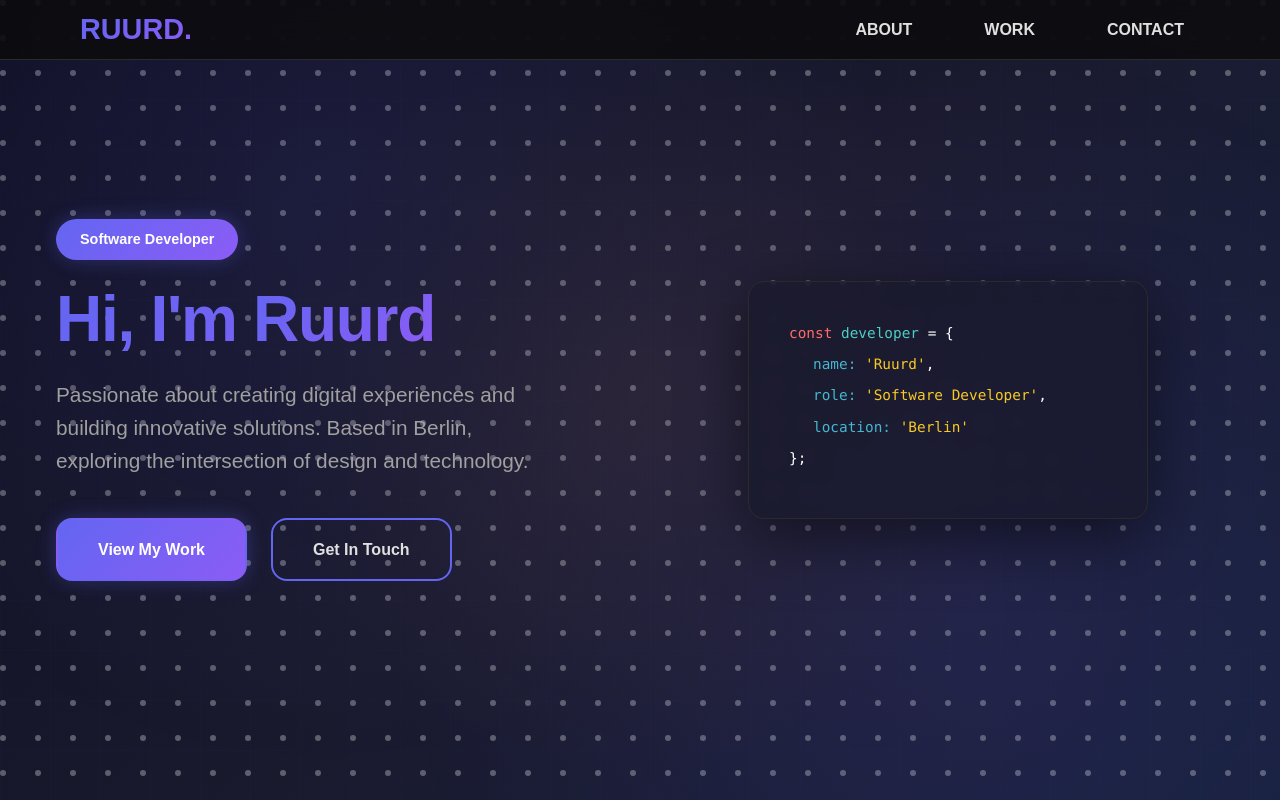
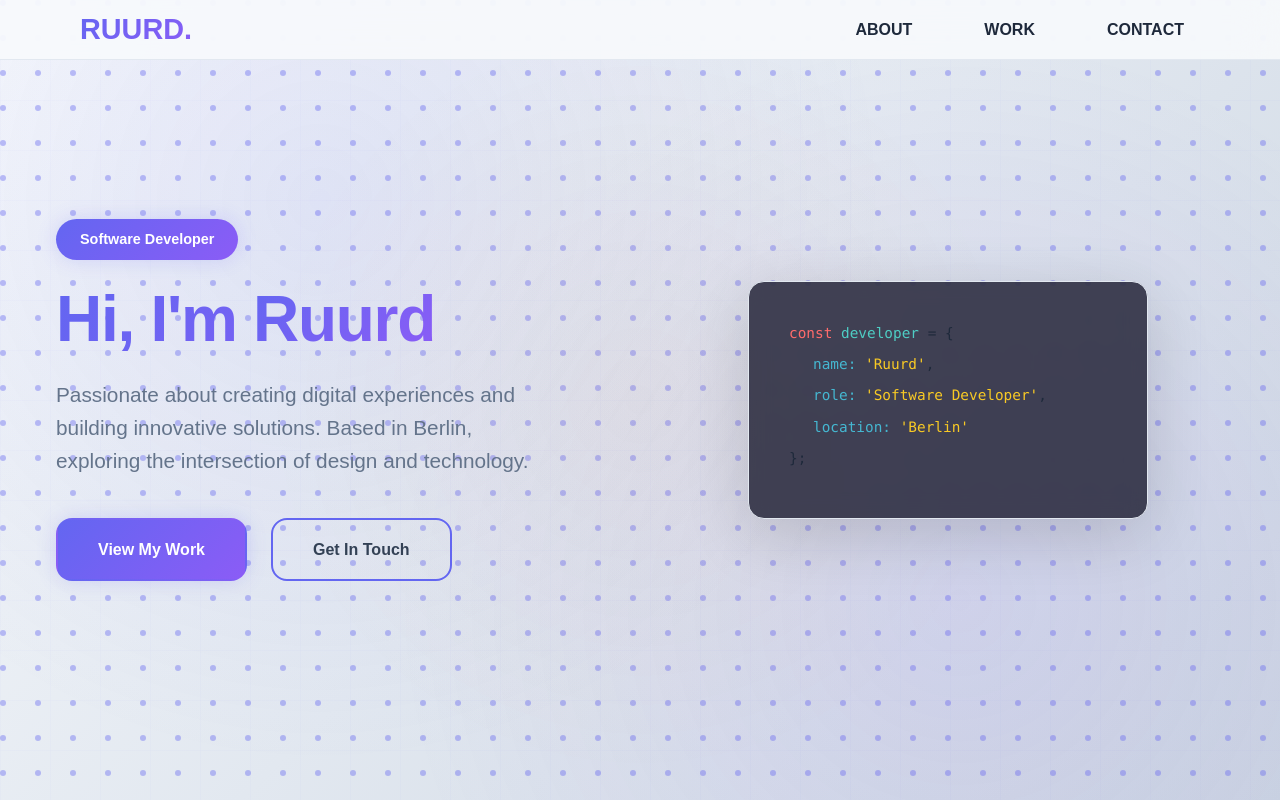
Before and after one commit to Ruurdoos/Ruurdoos.github.io, a plain HTML site: page index.html in a window 1280 px wide. Shown: the top 800 px of the page. Drawn offline with Linux system fonts and the light colour scheme; a small style sheet from the web is missing.

Commit message:
feat: switch to light theme design and fix GitHub logo
- Change from dark theme to modern light theme with slate color palette
- Update background colors: light gray-blue (#f8fafc) instead of black
- Update text colors for better contrast on light background
- Adjust shadows and borders for light theme
- Fix GitHub logo back to dark color for better visibility
- Update interactive dots to purple color for light background
- Adjust header and mobile navigation for light theme
- Update opacity values for dots animation
- Maintain all responsive design and interactive features

```diff
--- a/root/CSS/style.css
+++ b/root/CSS/style.css
@@ -1,27 +1,27 @@
 :root {
     --font-primary: 'Geist Sans', sans-serif;
 
-    --color-background: #0a0a0a;
-    --color-surface: #111111;
-    --color-card-bg: #1a1a1a;
-    --color-text: #e0e0e0;
-    --color-text-secondary: #a0a0a0;
-    --color-heading: #ffffff;
+    --color-background: #f8fafc;
+    --color-surface: #ffffff;
+    --color-card-bg: #ffffff;
+    --color-text: #334155;
+    --color-text-secondary: #64748b;
+    --color-heading: #1e293b;
     --color-primary: #6366f1;
     --color-primary-light: #818cf8;
     --color-accent: #f59e0b;
-    --color-border: #2a2a2a;
-    --color-border-light: #3a3a3a;
+    --color-border: #e2e8f0;
+    --color-border-light: #f1f5f9;
 
     --gradient-primary: linear-gradient(135deg, #6366f1 0%, #8b5cf6 100%);
     --gradient-accent: linear-gradient(135deg, #f59e0b 0%, #f97316 100%);
-    --gradient-surface: linear-gradient(135deg, #1a1a1a 0%, #2a2a2a 100%);
-    --gradient-hero: linear-gradient(135deg, rgba(99, 102, 241, 0.1) 0%, rgba(139, 92, 246, 0.1) 100%);
+    --gradient-surface: linear-gradient(135deg, #ffffff 0%, #f8fafc 100%);
+    --gradient-hero: linear-gradient(135deg, rgba(99, 102, 241, 0.05) 0%, rgba(139, 92, 246, 0.05) 100%);
 
-    --shadow-sm: 0 2px 8px rgba(0, 0, 0, 0.3);
-    --shadow-md: 0 8px 32px rgba(0, 0, 0, 0.4);
-    --shadow-lg: 0 16px 64px rgba(0, 0, 0, 0.5);
-    --shadow-glow: 0 0 20px rgba(99, 102, 241, 0.3);
+    --shadow-sm: 0 2px 8px rgba(0, 0, 0, 0.1);
+    --shadow-md: 0 8px 32px rgba(0, 0, 0, 0.12);
+    --shadow-lg: 0 16px 64px rgba(0, 0, 0, 0.15);
+    --shadow-glow: 0 0 20px rgba(99, 102, 241, 0.2);
 
     --border-radius: 16px;
     --border-radius-lg: 24px;
@@ -167,7 +167,7 @@ p {
     top: 0;
     left: 0;
     z-index: 100;
-    background: rgba(10, 10, 10, 0.8);
+    background: rgba(248, 250, 252, 0.9);
     backdrop-filter: blur(20px);
     border-bottom: 1px solid var(--color-border);
     padding: var(--space-sm) 0;
@@ -205,7 +205,7 @@ p {
 .header__link {
     font-size: 1rem;
     font-weight: 600;
-    color: var(--color-text);
+    color: var(--color-heading);
     text-decoration: none;
     padding: var(--space-xs) var(--space-sm);
     position: relative;
@@ -272,7 +272,7 @@ p {
     align-items: center;
     color: var(--color-heading);
     overflow: hidden;
-    background: linear-gradient(135deg, #0f0f23 0%, #1a1a2e 50%, #16213e 100%);
+    background: linear-gradient(135deg, #f8fafc 0%, #e2e8f0 50%, #cbd5e1 100%);
     width: 100%;
     box-sizing: border-box;
 }
@@ -308,7 +308,7 @@ p {
     position: absolute;
     width: 6px;
     height: 6px;
-    background-color: rgba(255, 255, 255, 0.3);
+    background-color: rgba(99, 102, 241, 0.4);
     border-radius: 50%;
     transition: transform 0.2s ease-out, opacity 0.2s ease-out;
     pointer-events: auto;
@@ -319,9 +319,9 @@ p {
 }
 
 .dot:hover {
-    background-color: rgba(255, 255, 255, 0.8);
+    background-color: rgba(99, 102, 241, 0.8);
     transform: scale(1.5);
-    box-shadow: 0 0 8px rgba(255, 255, 255, 0.4);
+    box-shadow: 0 0 8px rgba(99, 102, 241, 0.4);
 }
 
 @keyframes wiggle {
@@ -1226,7 +1226,7 @@ p {
         top: 100%;
         left: 0;
         right: 0;
-        background: rgba(10, 10, 10, 0.95);
+        background: rgba(248, 250, 252, 0.95);
         backdrop-filter: blur(20px);
         border-top: 1px solid var(--color-border);
         padding: var(--space-md);
@@ -1248,6 +1248,10 @@ p {
     .header__nav.active .header__link:hover {
         background: var(--gradient-primary);
         color: white;
+    }
+
+    .header__nav.active .header__link {
+        color: var(--color-heading);
     }
 
     .hero {
--- a/root/JS/dots-generator.js
+++ b/root/JS/dots-generator.js
@@ -117,7 +117,7 @@ document.addEventListener('DOMContentLoaded', () => {
 
                 // Skalierung und Opacity
                 const scale = 1 + (strength * (config.maxScale - 1));
-                const opacity = 0.3 + (strength * 0.7);
+                const opacity = 0.4 + (strength * 0.6);
 
                 // Transform anwenden
                 dot.style.transform = `translate(${moveX}px, ${moveY}px) scale(${scale})`;
@@ -129,7 +129,7 @@ document.addEventListener('DOMContentLoaded', () => {
             } else {
                 // Zurück zur ursprünglichen Position
                 dot.style.transform = 'translate(0px, 0px) scale(1)';
-                dot.style.opacity = 0.3;
+                dot.style.opacity = 0.4;
                 dot.currentX = dot.originalX;
                 dot.currentY = dot.originalY;
             }
@@ -142,7 +142,7 @@ document.addEventListener('DOMContentLoaded', () => {
     function resetDots() {
         dots.forEach(dot => {
             dot.style.transform = 'translate(0px, 0px) scale(1)';
-            dot.style.opacity = 0.3;
+            dot.style.opacity = 0.4;
             dot.currentX = dot.originalX;
             dot.currentY = dot.originalY;
         });
--- a/root/JS/scroll-animations.js
+++ b/root/JS/scroll-animations.js
@@ -51,10 +51,10 @@ document.addEventListener('DOMContentLoaded', () => {
         const currentScrollY = window.scrollY;
 
         if (currentScrollY > 100) {
-            header.style.background = 'rgba(10, 10, 10, 0.95)';
-            header.style.boxShadow = '0 4px 20px rgba(0, 0, 0, 0.3)';
+            header.style.background = 'rgba(248, 250, 252, 0.95)';
+            header.style.boxShadow = '0 4px 20px rgba(0, 0, 0, 0.1)';
         } else {
-            header.style.background = 'rgba(10, 10, 10, 0.8)';
+            header.style.background = 'rgba(248, 250, 252, 0.9)';
             header.style.boxShadow = 'none';
         }
 
```
